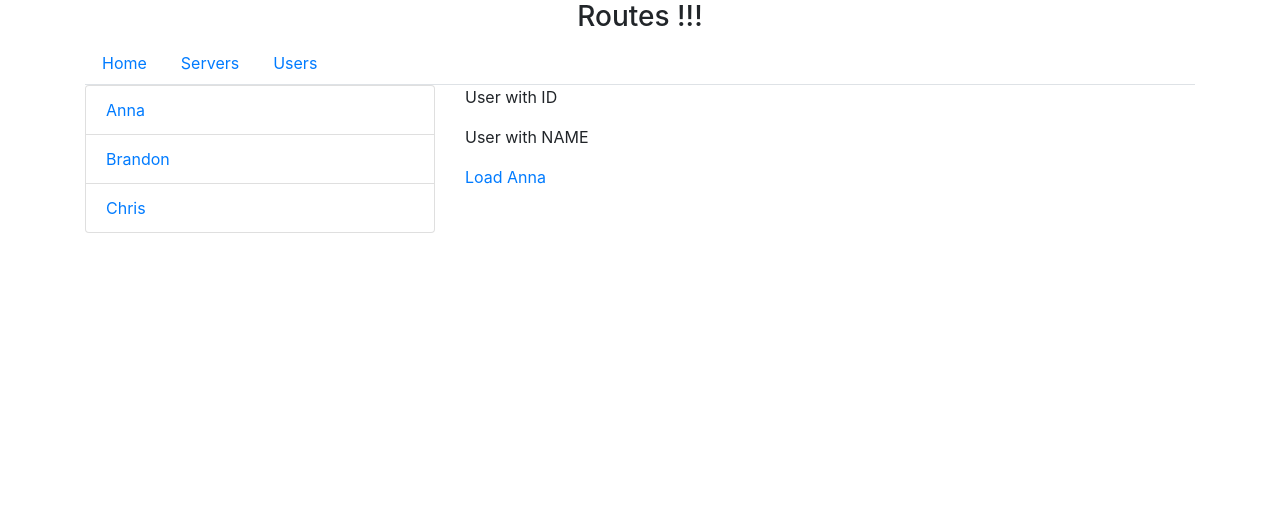
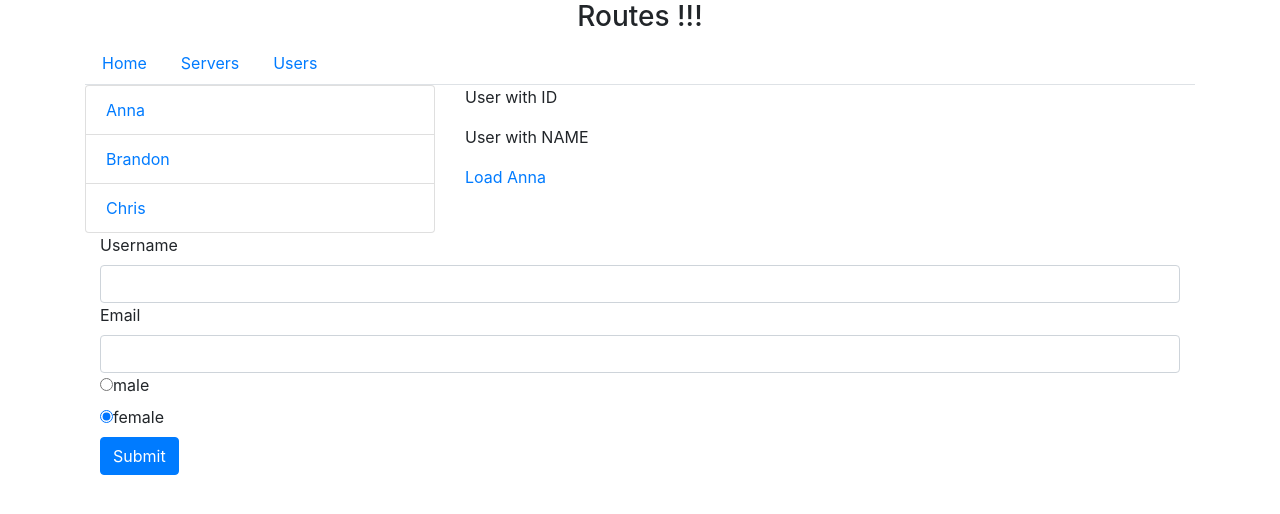
Before and after one commit to SmachuloTetiana/routes, an Angular app: page /users in a window 1280 px wide. Shown: the top 514 px of the page. Built offline with nearby package versions, Linux system fonts and the light colour scheme.

Commit message:
add FormGroup

```diff
--- a/src/app/app.module.ts
+++ b/src/app/app.module.ts
@@ -1,6 +1,7 @@
 import { BrowserModule } from '@angular/platform-browser';
 import { NgModule } from '@angular/core';
 import { FormsModule } from '@angular/forms';
+import { ReactiveFormsModule } from '@angular/forms';
 
 
 import { AppComponent } from './app.component';
@@ -13,6 +14,7 @@ import { UserComponent } from './users/user/user.component';
 import { Routes, RouterModule } from '@angular/router';
 import { ServersService } from './servers/servers.service';
 import { BoldDirective } from './servers/edit-server/bold.directive';
+import { ControlFormComponent } from './control-form/control-form.component';
 
 const appRoutes: Routes = [
   { path: '', component: HomeComponent },
@@ -31,11 +33,13 @@ const appRoutes: Routes = [
     EditServerComponent,
     ServerComponent,
     UserComponent,
-    BoldDirective
+    BoldDirective,
+    ControlFormComponent
   ],
   imports: [
     BrowserModule,
     FormsModule,
+    ReactiveFormsModule,
     RouterModule.forRoot(appRoutes)
   ],
   providers: [ServersService],
--- /dev/null
+++ b/src/app/control-form/control-form.component.css
@@ -0,0 +1,8 @@
+
+input.ng-invalid.ng-touched {
+    border: 1px solid red;
+}
+
+.help-block {
+    color: red;
+}
--- /dev/null
+++ b/src/app/control-form/control-form.component.html
@@ -0,0 +1,38 @@
+<div class="container">
+  <div class="row">
+    <div class="col-12">
+      <form [formGroup]="signupForm" (ngSubmit)="onSubmit()">
+        <div formGroupName="userData">
+          <label for="name">Username</label>
+          <input
+            type="text"
+            class="form-control"
+            formControlName="name"
+            id="name">
+            <p
+              *ngIf="!signupForm.get('userData.name').valid && signupForm.get('userData.name').touched"
+              class="help-block">Enter a valid name!</p>
+            <label for="email">Email</label>
+            <input
+              type="email"
+              class="form-control"
+              formControlName="email"
+              id="email">
+              <p
+                *ngIf="!signupForm.get('userData.email').valid && signupForm.get('userData.email').touched"
+                class="help-block">Enter a valid email!</p>
+        </div>
+
+        <div class="radio" *ngFor="let gender of genders">
+            <label>
+              <input
+                type="radio"
+                formControlName="gender"
+                [value]="gender">{{ gender }}
+            </label>
+        </div>
+        <button type="submit" class="btn btn-primary">Submit</button>
+      </form>
+    </div>
+  </div>
+</div>
--- /dev/null
+++ b/src/app/control-form/control-form.component.ts
@@ -0,0 +1,30 @@
+import { Component, OnInit } from '@angular/core';
+import { FormControl, FormGroup, Validators } from '@angular/forms';
+
+@Component({
+  selector: 'app-control-form',
+  templateUrl: './control-form.component.html',
+  styleUrls: ['./control-form.component.css']
+})
+export class ControlFormComponent implements OnInit {
+
+  genders = ['male', 'female'];
+  signupForm: FormGroup;
+
+  constructor() { }
+
+  ngOnInit() {
+    this.signupForm = new FormGroup({
+      'userData': new FormGroup({
+        'name': new FormControl(null, Validators.required),
+        'email': new FormControl(null, [Validators.required, Validators.email])
+      }),
+      'gender': new FormControl('female')
+    })
+  }
+
+  onSubmit() {
+    console.log(this.signupForm);
+  }
+
+}
--- a/src/app/home/home.component.html
+++ b/src/app/home/home.component.html
@@ -10,6 +10,7 @@
 
   <div class="row">
     <div class="col-12">
+      <h3 class="text-center">Form Example</h3>
       <form #f="ngForm" (ngSubmit)="onSubmit()">
         <label for="email">Mail adress</label>
         <input
@@ -38,6 +39,7 @@
             id="password"
             class="form-control"
             ngModel>
+            <label for="comment">My comment</label>
             <textarea
               name="myComment"
               rows="3"
--- a/src/app/users/users.component.html
+++ b/src/app/users/users.component.html
@@ -12,4 +12,8 @@
     <app-user></app-user>
   </div>
 
+  <div class="col-12">
+    <app-control-form></app-control-form>
+  </div>
+
 </div>
```
Also changed, not shown: 1 other file (tests, documents, lock files or other folders).
